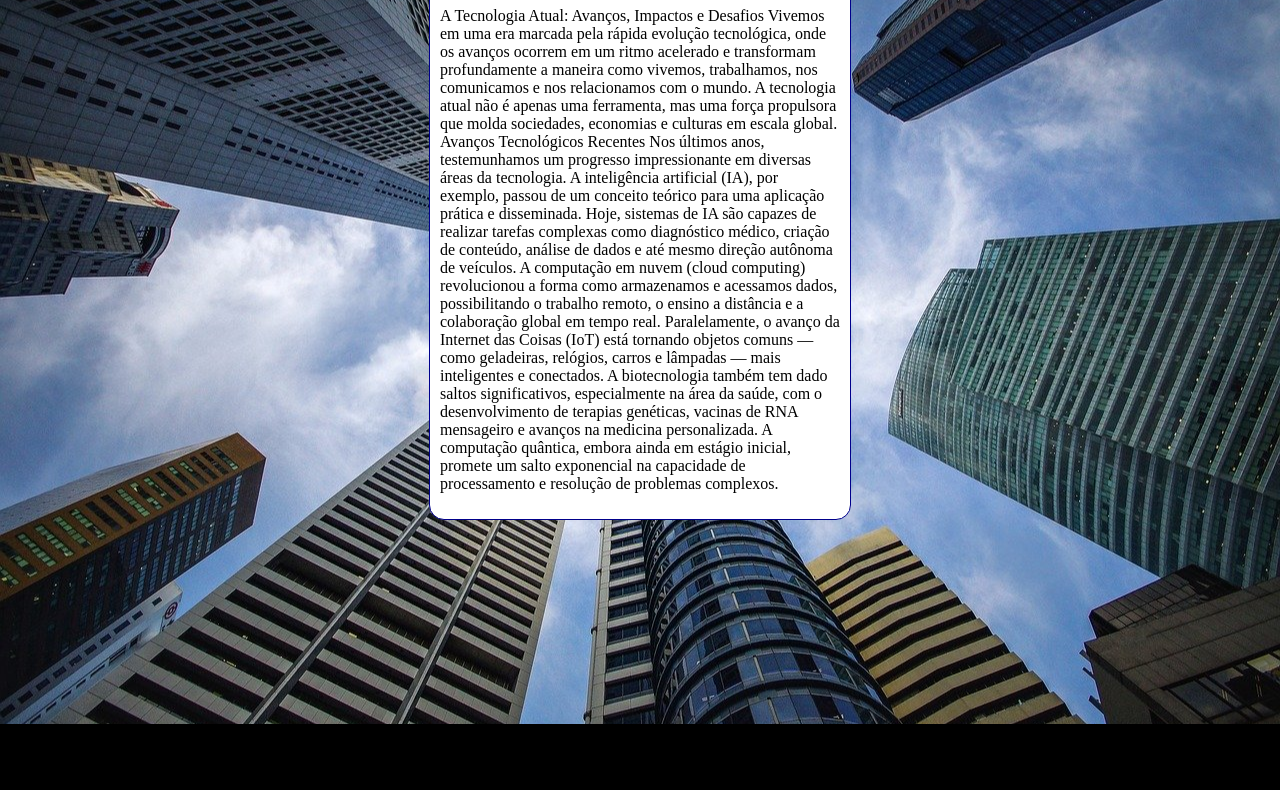
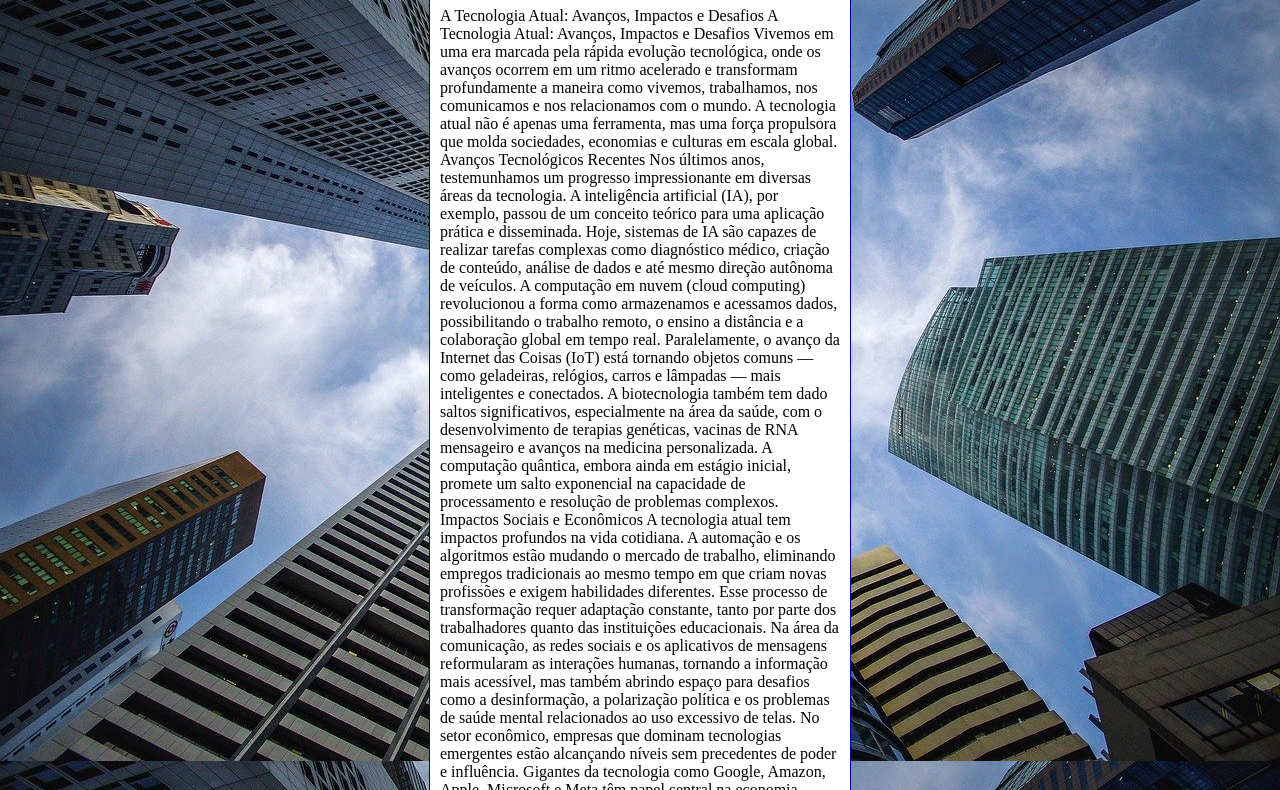
Before and after one commit to DouglasChamber/html-css, a plain HTML site: page exercicios/ex022/fundo006.html in a window 1280 px wide. Shown: the part 92-882 px from the top of the page. Before the commit the page ends 816 px from the top, so only its background shows below. Drawn offline with Linux system fonts and the light colour scheme.

Commit message:
atualização fundo006.html

```diff
--- a/exercicios/ex022/fundo006.html
+++ b/exercicios/ex022/fundo006.html
@@ -8,10 +8,17 @@
 <style>
     body {
         height: 100vh;
+
+        /*
+        Shorthand - Background
         background-color: black;
         background-image: url('imagens/wallpaper002.jpg');
         background-position: center center;
         background-repeat: no-repeat;
+        background-size: cover;
+        */
+
+        background: black url('imagens/wallpaper002.jpg') center center no-repeat fixed;
         background-size: cover;
     }
 
@@ -29,6 +36,8 @@
         <h1>Teste de Imagem de Fundo</h1>
         <p>A Tecnologia Atual: Avanços, Impactos e Desafios
 
+A Tecnologia Atual: Avanços, Impactos e Desafios
+
 Vivemos em uma era marcada pela rápida evolução tecnológica, onde os avanços ocorrem em um ritmo acelerado e transformam profundamente a maneira como vivemos, trabalhamos, nos comunicamos e nos relacionamos com o mundo. A tecnologia atual não é apenas uma ferramenta, mas uma força propulsora que molda sociedades, economias e culturas em escala global.
 
 Avanços Tecnológicos Recentes
@@ -37,6 +46,29 @@ Nos últimos anos, testemunhamos um progresso impressionante em diversas áreas
 A computação em nuvem (cloud computing) revolucionou a forma como armazenamos e acessamos dados, possibilitando o trabalho remoto, o ensino a distância e a colaboração global em tempo real. Paralelamente, o avanço da Internet das Coisas (IoT) está tornando objetos comuns — como geladeiras, relógios, carros e lâmpadas — mais inteligentes e conectados.
 
 A biotecnologia também tem dado saltos significativos, especialmente na área da saúde, com o desenvolvimento de terapias genéticas, vacinas de RNA mensageiro e avanços na medicina personalizada. A computação quântica, embora ainda em estágio inicial, promete um salto exponencial na capacidade de processamento e resolução de problemas complexos.
+
+Impactos Sociais e Econômicos
+A tecnologia atual tem impactos profundos na vida cotidiana. A automação e os algoritmos estão mudando o mercado de trabalho, eliminando empregos tradicionais ao mesmo tempo em que criam novas profissões e exigem habilidades diferentes. Esse processo de transformação requer adaptação constante, tanto por parte dos trabalhadores quanto das instituições educacionais.
+
+Na área da comunicação, as redes sociais e os aplicativos de mensagens reformularam as interações humanas, tornando a informação mais acessível, mas também abrindo espaço para desafios como a desinformação, a polarização política e os problemas de saúde mental relacionados ao uso excessivo de telas.
+
+No setor econômico, empresas que dominam tecnologias emergentes estão alcançando níveis sem precedentes de poder e influência. Gigantes da tecnologia como Google, Amazon, Apple, Microsoft e Meta têm papel central na economia global, mas também enfrentam críticas relacionadas à privacidade, monopólios e uso ético de dados.
+
+Desafios Éticos e Sustentabilidade
+Com todo o potencial transformador da tecnologia, surgem também desafios éticos importantes. Como garantir que os sistemas de IA sejam justos, transparentes e livres de preconceitos? Como proteger a privacidade dos indivíduos em um mundo cada vez mais monitorado e conectado? Qual é o limite da automação nas relações humanas?
+
+A sustentabilidade é outro ponto crucial. A produção e o descarte de dispositivos eletrônicos geram impactos ambientais significativos. A mineração de dados e a operação de grandes centros de dados consomem quantidades enormes de energia. Assim, torna-se essencial pensar em soluções tecnológicas que sejam sustentáveis e ambientalmente responsáveis.
+
+Tendências Futuras
+O futuro da tecnologia aponta para um mundo ainda mais integrado e inteligente. Espera-se que a IA generativa continue avançando, contribuindo para áreas como arte, design, programação e educação. A realidade aumentada (RA) e a realidade virtual (RV) devem se tornar mais comuns no cotidiano, especialmente com a popularização de dispositivos como óculos inteligentes e ambientes imersivos.
+
+Outra tendência é a expansão da conectividade por meio de redes 5G e, futuramente, 6G, que permitirão conexões ultrarrápidas e confiáveis, impulsionando inovações em cidades inteligentes, veículos autônomos e medicina à distância.
+
+A descentralização digital, com o uso de blockchain e tecnologias Web3, também pode transformar a forma como interagimos na internet, oferecendo mais controle aos usuários sobre seus dados e suas identidades digitais.
+
+Conclusão
+
+A tecnologia atual está moldando um novo paradigma civilizacional. Se por um lado oferece soluções extraordinárias para problemas antigos e novas possibilidades para o futuro, por outro lado exige responsabilidade, ética e uma profunda reflexão sobre os caminhos que estamos trilhando. O desafio coletivo será garantir que esse progresso tecnológico seja equitativo, sustentável e centrado no bem-estar humano.
     </main>
 </body>
 </html>
```
